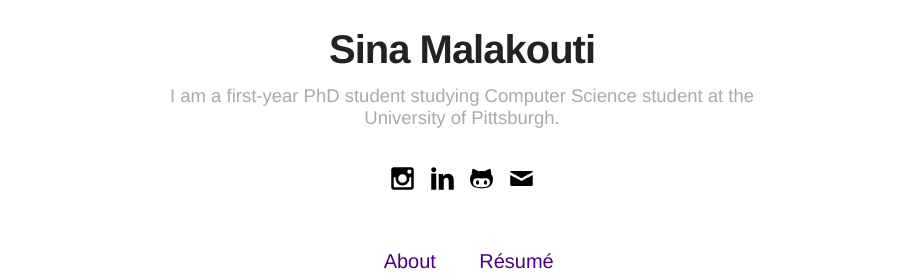
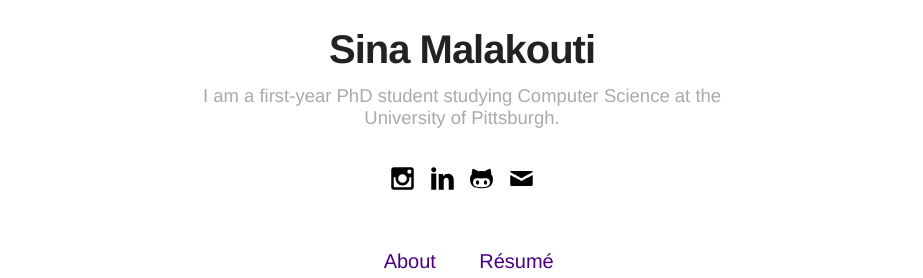
Before and after one commit to sinamalakouti/sinamalakouti.github.io, a Jekyll site: the page built from index.html, in a window 1280 px wide. Shown: the part 254-532 px from the top of the page, without its empty margins (178-1101 px from the left). Built offline with Jekyll 4.4.1, drawn with Linux system fonts in a browser that asks for light colours.

Commit message:
Update _config.yml

```diff
--- a/_config.yml
+++ b/_config.yml
@@ -1,6 +1,6 @@
 # main text of home
 name: Sina Malakouti
-bio: I am a first-year PhD student studying Computer Science student at the University of Pittsburgh.
+bio: I am a first-year PhD student studying Computer Science at the University of Pittsburgh.
 
 # twitter summary info
 description:
```
